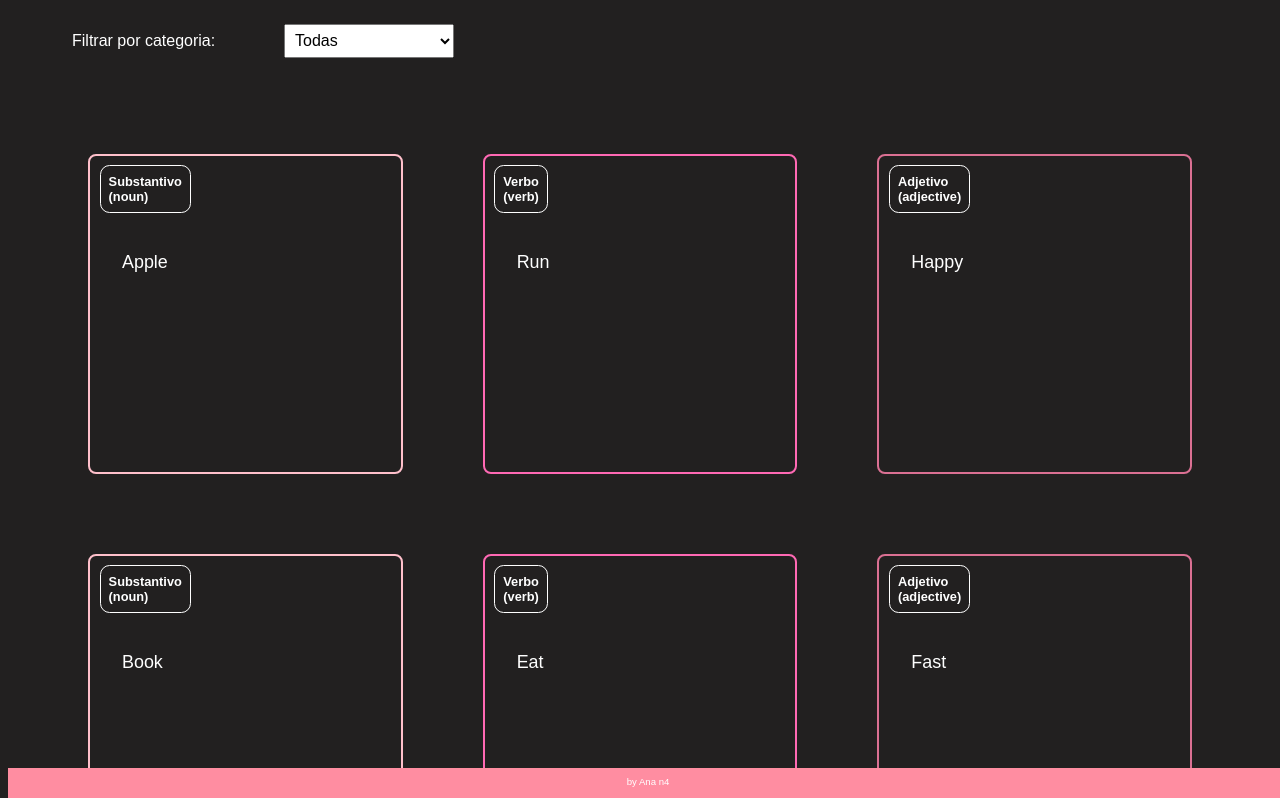
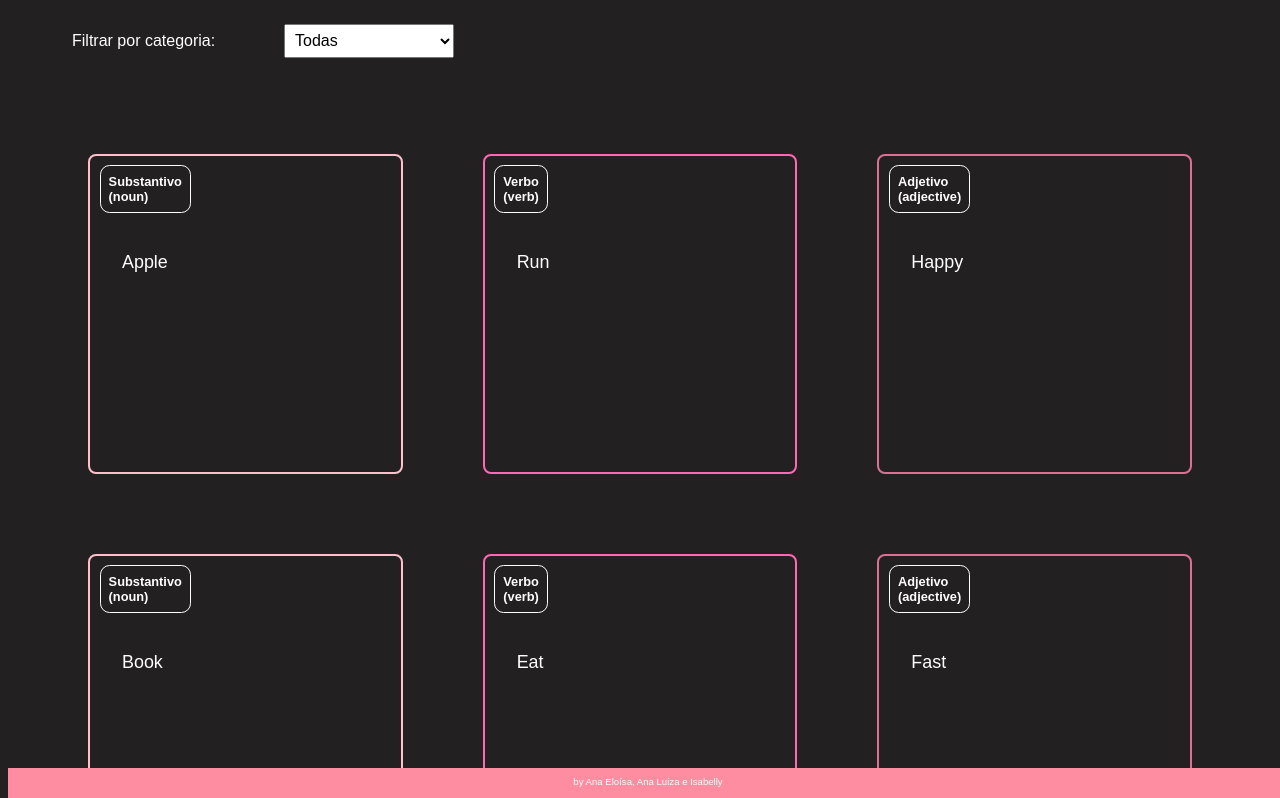
Before and after one commit to anaschonwald/teste, a plain HTML site: page index.html in a window 1280 px wide. Shown: the top 798 px of the page. Drawn offline with Linux system fonts and the light colour scheme.

```diff
--- a/index.html
+++ b/index.html
@@ -16,11 +16,11 @@
         </section>
 
         <section id="container">
-            <!-- Cartões serão inseridos aqui -->
+
         </section>
     </main>
     <footer>
-        <p>by Ana n4 </p>
+        <p>by Ana Eloísa, Ana Luiza e Isabelly </p>
     </footer>
     <script src="app.js"></script>
     <script src="perguntas.js"></script>
```
